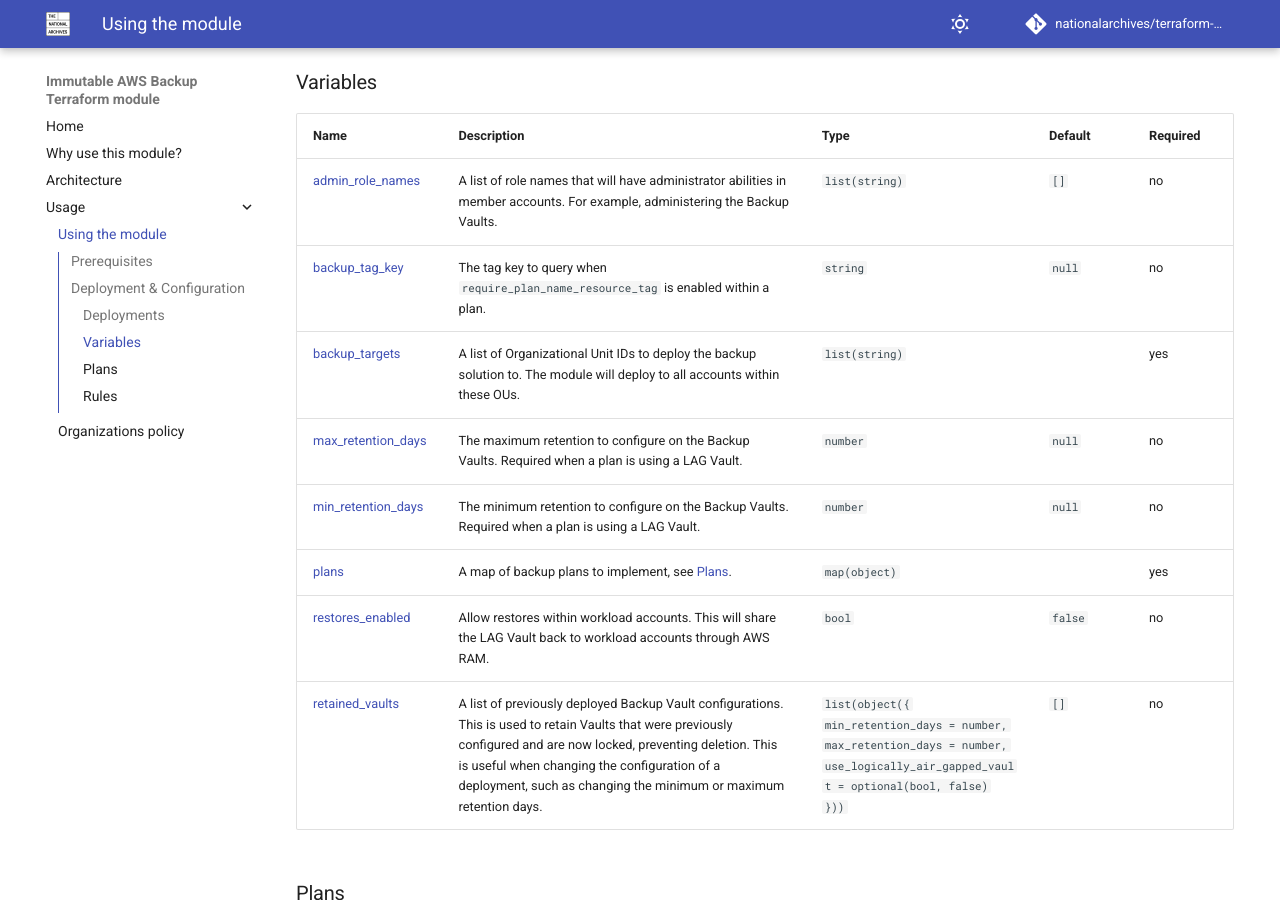
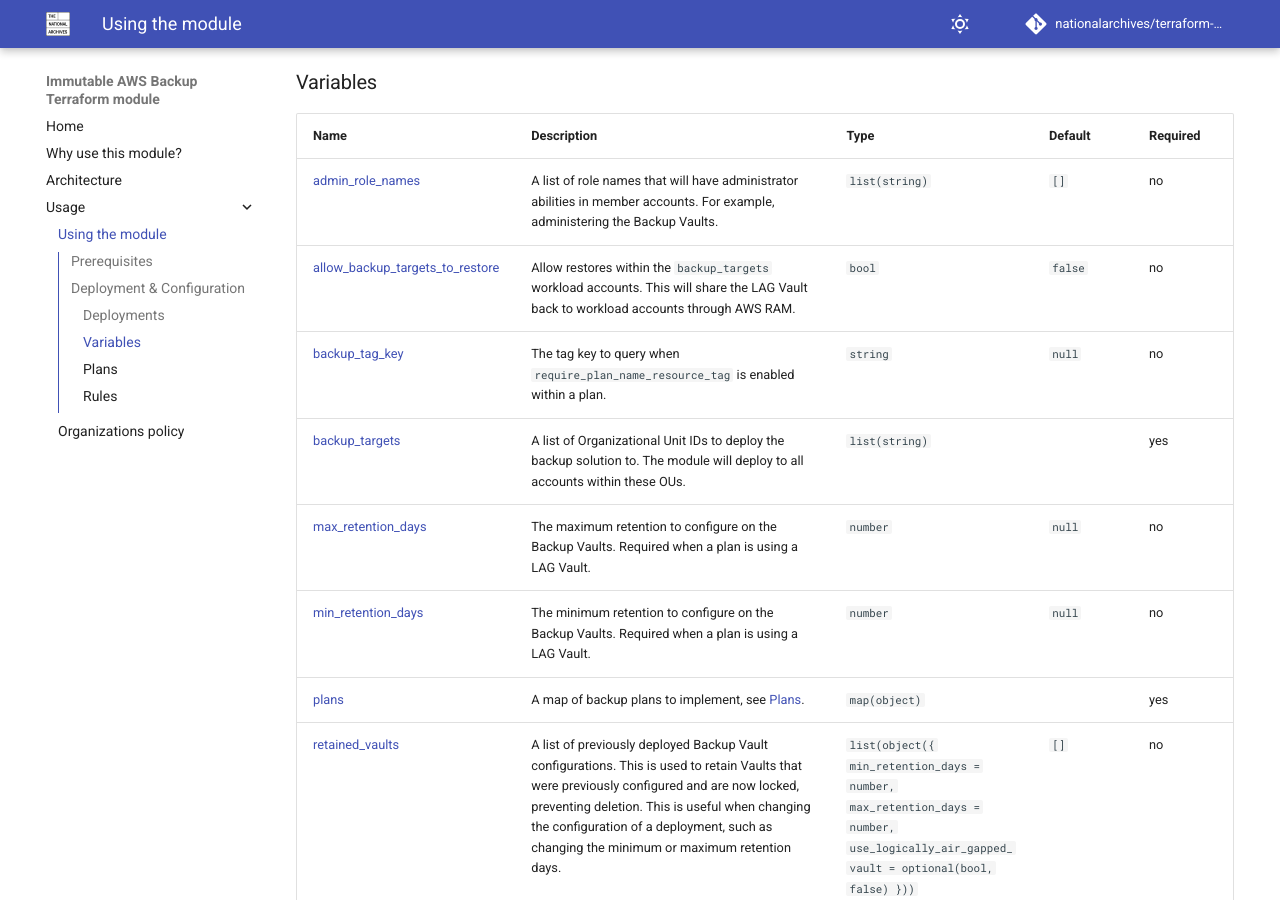
Before and after one commit to nationalarchives/terraform-aws-immutable-aws-backup, an MkDocs documentation site: the page built from docs/usage.md, in a window 1280 px wide and 900 px high, scrolled down 947 px. Built offline with MkDocs 1.6.1 and Material for MkDocs 9.7.7, drawn with Linux system fonts in a browser that asks for light colours; comment, search, counter and statistics services are not loaded.

Commit message:
Rename `deployments.restores_enabled` to `deployments.allow_backup_targets_to_restore`

```diff
--- a/docs/usage.md
+++ b/docs/usage.md
@@ -30,12 +30,12 @@ A deployment is an instance of the backup solution. Within the deployment accoun
 | Name | Description | Type | Default | Required |
 |------|-------------|------|---------|----------|
 | <a name="deployments_admin_role_names"></a> [admin\_role\_names](#deployments\_admin\_role\_names) | A list of role names that will have administrator abilities in member accounts. For example, administering the Backup Vaults. | `list(string)` | `[]` | no |
+| <a name="deployments_allow_backup_targets_to_restore"></a> [allow\_backup\_targets\_to\_restore](#deployments\_allow\_backup\_targets\_to\_restore) | Allow restores within the `backup_targets` workload accounts. This will share the LAG Vault back to workload accounts through AWS RAM. | `bool` | `false` | no |
 | <a name="deployments_backup_tag_key"></a> [backup\_tag\_key](#deployments\_backup\_tag\_key) | The tag key to query when `require_plan_name_resource_tag` is enabled within a plan. | `string` | `null` | no |
 | <a name="deployments_backup_targets"></a> [backup\_targets](#deployments\_backup\_targets) | A list of Organizational Unit IDs to deploy the backup solution to. The module will deploy to all accounts within these OUs. | `list(string)` |  | yes |
 | <a name="deployments_max_retention_days"></a> [max\_retention\_days](#deployments\_max\_retention\_days) | The maximum retention to configure on the Backup Vaults. Required when a plan is using a LAG Vault. | `number` | `null` | no |
 | <a name="deployments_min_retention_days"></a> [min\_retention\_days](#deployments\_min\_retention\_days) | The minimum retention to configure on the Backup Vaults. Required when a plan is using a LAG Vault. | `number` | `null` | no |
 | <a name="deployments_plans"></a> [plans](#deployments\_plans) | A map of backup plans to implement, see [Plans](#plans). | `map(object)` |  | yes |
-| <a name="deployments_restores_enabled"></a> [restores\_enabled](#deployments\_restores\_enabled) | Allow restores within workload accounts. This will share the LAG Vault back to workload accounts through AWS RAM. | `bool` | `false` | no |
 | <a name="deployments_retained_vaults"></a> [retained_vaults](#deployments\_retained\_vaults) | A list of previously deployed Backup Vault configurations. This is used to retain Vaults that were previously configured and are now locked, preventing deletion. This is useful when changing the configuration of a deployment, such as changing the minimum or maximum retention days. | `list(object({ min_retention_days = number, max_retention_days = number, use_logically_air_gapped_vault = optional(bool, false) }))` | `[]` | no |
 <!-- prettier-ignore-end -->
 
```
Also changed, not shown: README.md (+0 -1 lines), docs/index.md (+0 -1 lines), 3 other files.
